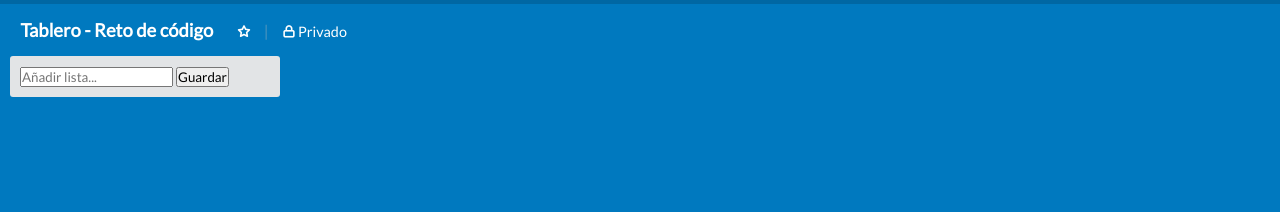
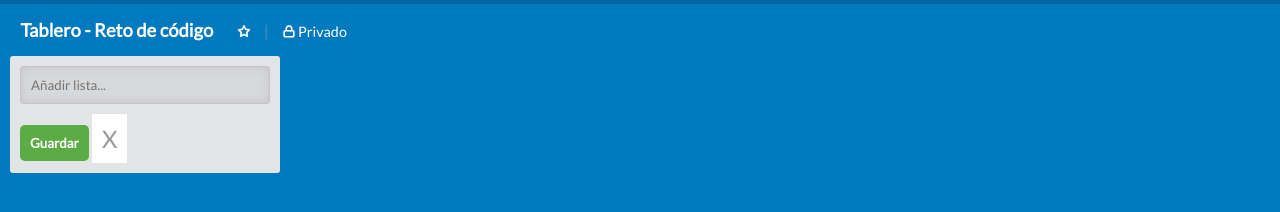
Before and after one commit to AndreaChumioque/Trello, a plain HTML site: page index.html in a window 1280 px wide. Both pictures are taken after a click on the element "Añadir lista...". Shown: the part 36-248 px from the top of the page. Drawn offline with Linux system fonts and the light colour scheme; files whose address does not match are found by name.

Commit message:
Funcion expandir div

```diff
--- a/assets/icons/icomoon/style.css
+++ b/assets/icons/icomoon/style.css
@@ -12,7 +12,7 @@
 [class^="icon-"], [class*=" icon-"] {
   /* use !important to prevent issues with browser extensions that change fonts */
   font-family: 'icomoon' !important;
-  speak: none;
+  /* speak: none; */
   font-style: normal;
   font-size: .9em;
   font-weight: bold;
--- a/css/main.css
+++ b/css/main.css
@@ -21,11 +21,10 @@ body {
 }
 
 .show {
-	display: initial;
+	display: inline-block;
 }
 
 /* Estilos header */
-
 header {
 	height: 40px;
 	position: fixed;
@@ -51,6 +50,7 @@ header {
 
 /* Estilos main */
 main {
+	height: calc(100vh - 40px);
 	margin-top: 40px;
 	padding: 15px 10px;
 }
@@ -95,12 +95,27 @@ main {
 	margin: 15px 0;
 }
 
-.add-list-box {
+#add-list-box {
 	width: 270px;
 	padding: 10px;
 	border-radius: 3px;
 	transition: .15s;
 }
+
+#add-list-box input {
+	width: 100%;
+	padding: 10px;
+	margin-bottom: 10px;
+	background-color: #d7d8da;
+	box-shadow: inset 0 0 10px #c5c5c7;
+	border-radius: 3px;
+	border: .5px solid #c5c5c7;
+}
+
+#add-list-box input:focus {
+	outline: none;
+}
+
 .collapsed-box {
 	background-color: #0067a3;
 	color: #84b7d5;
@@ -113,5 +128,28 @@ main {
 
 .expanded-box {
 	background-color: #e2e4e6;
-	/* height: 100px; */
 }
+
+#save-btn {
+	border: none;
+	border-radius: 5px;
+	padding: 10px;
+	background-color: #5aac44;
+	color: #fff;
+	font-weight: 600;
+	cursor: pointer;
+	transition: .25s;
+}
+
+#save-btn:hover {
+	background-color: #248232;
+}
+
+#close-btn {
+	border: none;
+	background-color: #fff;
+	color: #999999;
+	padding: 10px;
+	font-size: 1.5em;
+	cursor: pointer;
+}
--- a/index.html
+++ b/index.html
@@ -27,10 +27,13 @@
     <!-- Contenedor de listas -->
     <section id="lists-container">
       <!-- Para agregar una nueva lista -->
-      <div class="add-list-box collapsed-box">
+      <div id="add-list-box" class="collapsed-box">
         <p id="collapsed-text" class="show">Añadir lista...</p>
-        <input class="hidden" type="text" placeholder="Añadir lista...">
-        <button id="save-btn" class="hidden">Guardar</button>
+        <form>
+          <input class="hidden" type="text" placeholder="Añadir lista...">
+          <button id="save-btn" class="hidden" type="button">Guardar</button>
+          <button id="close-btn" class="hidden" type="button">X</button>
+        </form>
       </div>
     </section>
   </main>
--- a/js/app.js
+++ b/js/app.js
@@ -1,24 +1,34 @@
-var addListBox = document.querySelector('.add-list-box');
+var addListBox = document.getElementById('add-list-box');
 var saveBtn = document.getElementById('save-btn');
+var collapsedText = document.getElementById('collapsed-text');
 
 addListBox.addEventListener('click', expandAddListBox);
+window.addEventListener('click', checkClickOut);
 
+// Función para expandir elemento inicial
 function expandAddListBox(event) {
-  addListBox.classList.replace('collapsed-box', 'expanded-box');
-
-  changeDisplay(event);
-
+  var box = document.querySelector('.collapsed-box');
+  if (event.target === box || event.target === box.children[0]) {
+    console.log(event.target);
+    addListBox.classList.replace('collapsed-box', 'expanded-box');
+    changeDisplay('hidden', 'show');
+  }
 }
 
-function changeDisplay(event) {
-  var centinel = true;
-  var hiddenElements = addListBox.getElementsByClassName('hidden');
+// Función para ocultar y mostrar elementos
+function changeDisplay(display1, display2) {
+  var elements = addListBox.getElementsByClassName(display1);
+  for (var i = 0; i < elements.length; i) {
+    // elements[i].className = display2;
+    elements[i].classList.replace(display1, display2);
+  }
+  document.getElementById('collapsed-text').className = display1;
+}
 
-  if (centinel) {
-    for (var i = 0; i < hiddenElements.length; i) {
-      console.log(hiddenElements[i]);
-      hiddenElements[i].className = 'show';
-    }
-    document.getElementById('collapsed-text').className = 'hidden';
+// Función para colapsar al hacer click fuera
+function checkClickOut(event) {
+  if (event.target !== addListBox && event.target.parentElement.parentElement !== addListBox) {
+    addListBox.classList.replace('expanded-box', 'collapsed-box');
+    changeDisplay('show', 'hidden');
   }
 }
```
Also changed, not shown: 1 other file.
